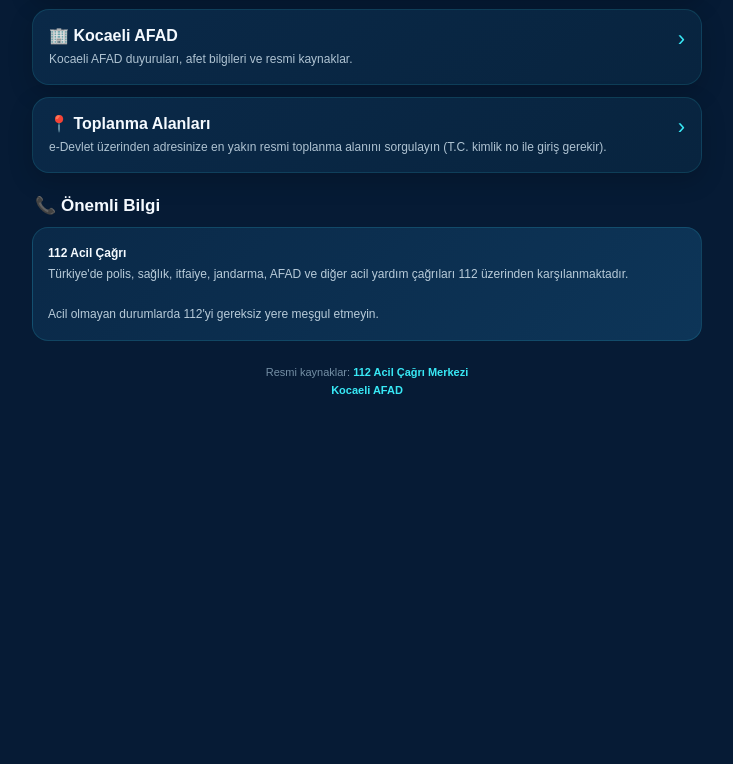
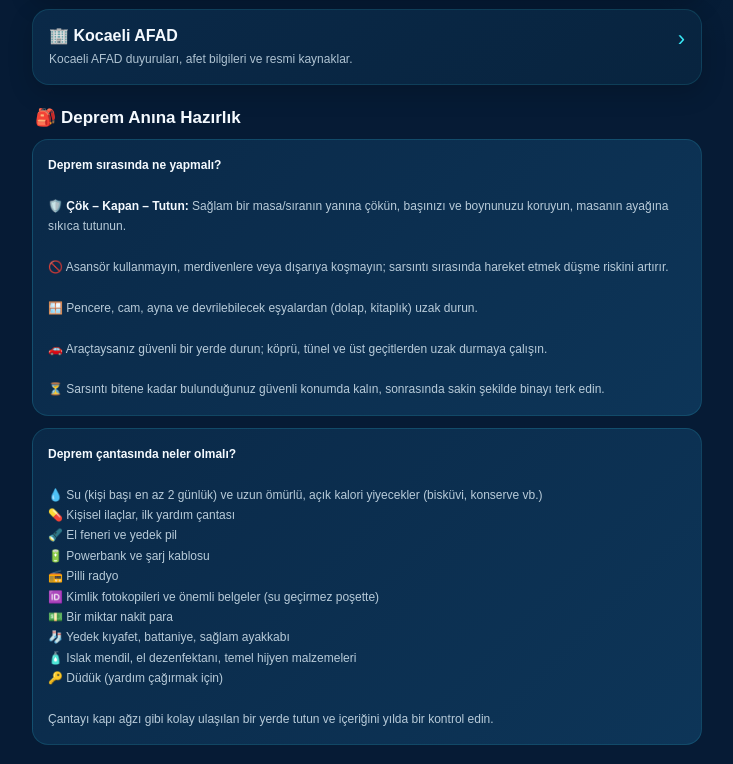
Before and after one commit to emrahgunay1981-hash/kocaeli-cepte-api, a website: page acil-durum.html in a window 1280 px wide. Shown: the part 446-1210 px from the top of the page, without its empty margins (273-1006 px from the left). Before the commit the page ends 871 px from the top, so only its background shows below. Drawn offline with Linux system fonts and the light colour scheme.

Commit message:
Update acil-durum.html

```diff
--- a/acil-durum.html
+++ b/acil-durum.html
@@ -320,26 +320,50 @@ body {
   </a>
 
 
-  <!-- TOPLANMA ALANLARI -->
+  <div class="section-title">
+    🎒 Deprem Anına Hazırlık
+  </div>
 
-  <a
-    class="card"
-    href="https://www.turkiye.gov.tr/afet-ve-acil-durum-yonetimi-acil-toplanma-alani-sorgulama"
-    target="_blank"
-    rel="noopener"
-  >
 
-    <span class="arrow">›</span>
+  <!-- DEPREM ANINDA -->
 
-    <div class="card-title">
-      📍 Toplanma Alanları
-    </div>
+  <div class="info" style="margin-bottom:12px;">
 
-    <div class="card-desc">
-      e-Devlet üzerinden adresinize en yakın resmi toplanma alanını sorgulayın (T.C. kimlik no ile giriş gerekir).
-    </div>
+    <strong>Deprem sırasında ne yapmalı?</strong><br><br>
 
-  </a>
+    🛡️ <strong>Çök – Kapan – Tutun:</strong> Sağlam bir masa/sıranın yanına çökün, başınızı ve boynunuzu koruyun, masanın ayağına sıkıca tutunun.<br><br>
+
+    🚫 Asansör kullanmayın, merdivenlere veya dışarıya koşmayın; sarsıntı sırasında hareket etmek düşme riskini artırır.<br><br>
+
+    🪟 Pencere, cam, ayna ve devrilebilecek eşyalardan (dolap, kitaplık) uzak durun.<br><br>
+
+    🚗 Araçtaysanız güvenli bir yerde durun; köprü, tünel ve üst geçitlerden uzak durmaya çalışın.<br><br>
+
+    ⏳ Sarsıntı bitene kadar bulunduğunuz güvenli konumda kalın, sonrasında sakin şekilde binayı terk edin.
+
+  </div>
+
+
+  <!-- DEPREM ÇANTASI -->
+
+  <div class="info">
+
+    <strong>Deprem çantasında neler olmalı?</strong><br><br>
+
+    💧 Su (kişi başı en az 2 günlük) ve uzun ömürlü, açık kalori yiyecekler (bisküvi, konserve vb.)<br>
+    💊 Kişisel ilaçlar, ilk yardım çantası<br>
+    🔦 El feneri ve yedek pil<br>
+    🔋 Powerbank ve şarj kablosu<br>
+    📻 Pilli radyo<br>
+    🆔 Kimlik fotokopileri ve önemli belgeler (su geçirmez poşette)<br>
+    💵 Bir miktar nakit para<br>
+    🧦 Yedek kıyafet, battaniye, sağlam ayakkabı<br>
+    🧴 Islak mendil, el dezenfektanı, temel hijyen malzemeleri<br>
+    🔑 Düdük (yardım çağırmak için)<br><br>
+
+    Çantayı kapı ağzı gibi kolay ulaşılan bir yerde tutun ve içeriğini yılda bir kontrol edin.
+
+  </div>
 
 
   <div class="section-title">
```
